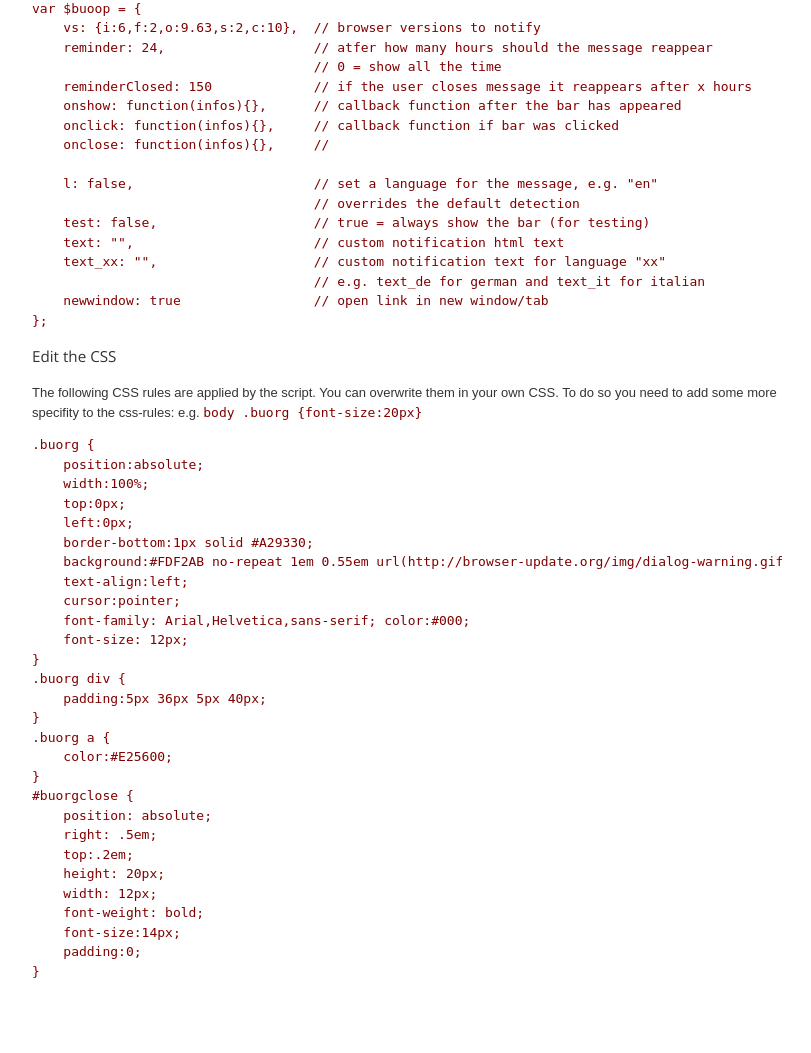
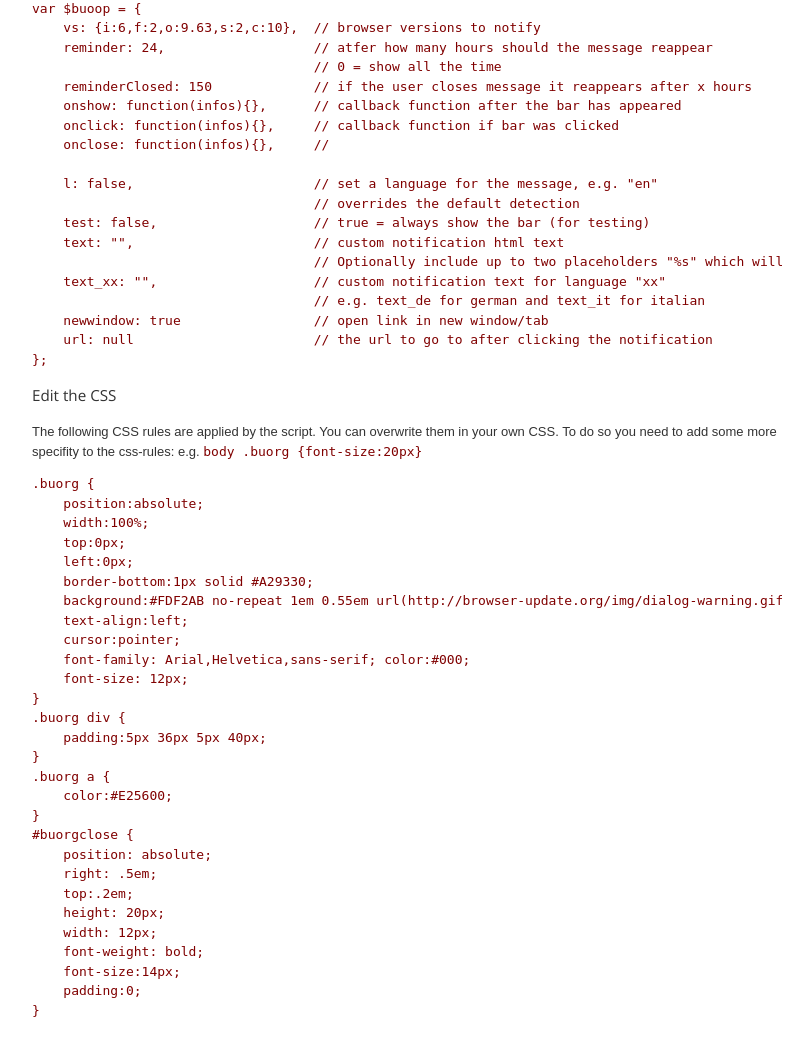
Before and after one commit to browser-update/browser-update, a PHP site: page /customize.php in a window 1280 px wide. Shown: the part 289-1342 px from the top of the page, without its empty margins (233-1044 px from the left). Before the commit the page ends 1267 px from the top, so only its background shows below. Run offline with PHP 8.4, Linux system fonts and the light colour scheme.

Commit message:
Improved customization documentation
Now it states that you can fill in the browser name and the url with
placeholders when customizing the notification text.
This fixes #245
The already existing option "url" is documented. It lets you set a
custom url to take you to after clicking the bar.
fixes #250

```diff
--- a/base.css
+++ b/base.css
@@ -413,6 +413,7 @@ table tr:hover td {
 
 pre {
     color:maroon;
+    overflow-x: auto;
 }
 
 code {
--- a/customize.php
+++ b/customize.php
@@ -39,9 +39,11 @@ var $buoop = {
                                     // <?php echo T_('overrides the default detection') . "\n"; ?>
     test: false,                    // <?php echo T_('true = always show the bar (for testing)') . "\n"; ?>
     text: "",                       // <?php echo T_('custom notification html text') . "\n"; ?>
+                                    // <?php echo T_('Optionally include up to two placeholders "%s" which will be replaced with the browser version and contents of the link tag. Example: "Your browser (%s) is old.  Please &lt;a%s&gtupdate&lt;/a&gt;"'). "\n";?>
     text_xx: "",                    // <?php echo T_('custom notification text for language "xx"') . "\n"; ?>
                                     // <?php echo T_('e.g. text_de for german and text_it for italian') . "\n"; ?>
     newwindow: true                 // <?php echo T_('open link in new window/tab') . "\n"; ?>
+    url: null                       // <?php echo T_('the url to go to after clicking the notification') . "\n"; ?>
 };
 </pre>
 <!--
```
